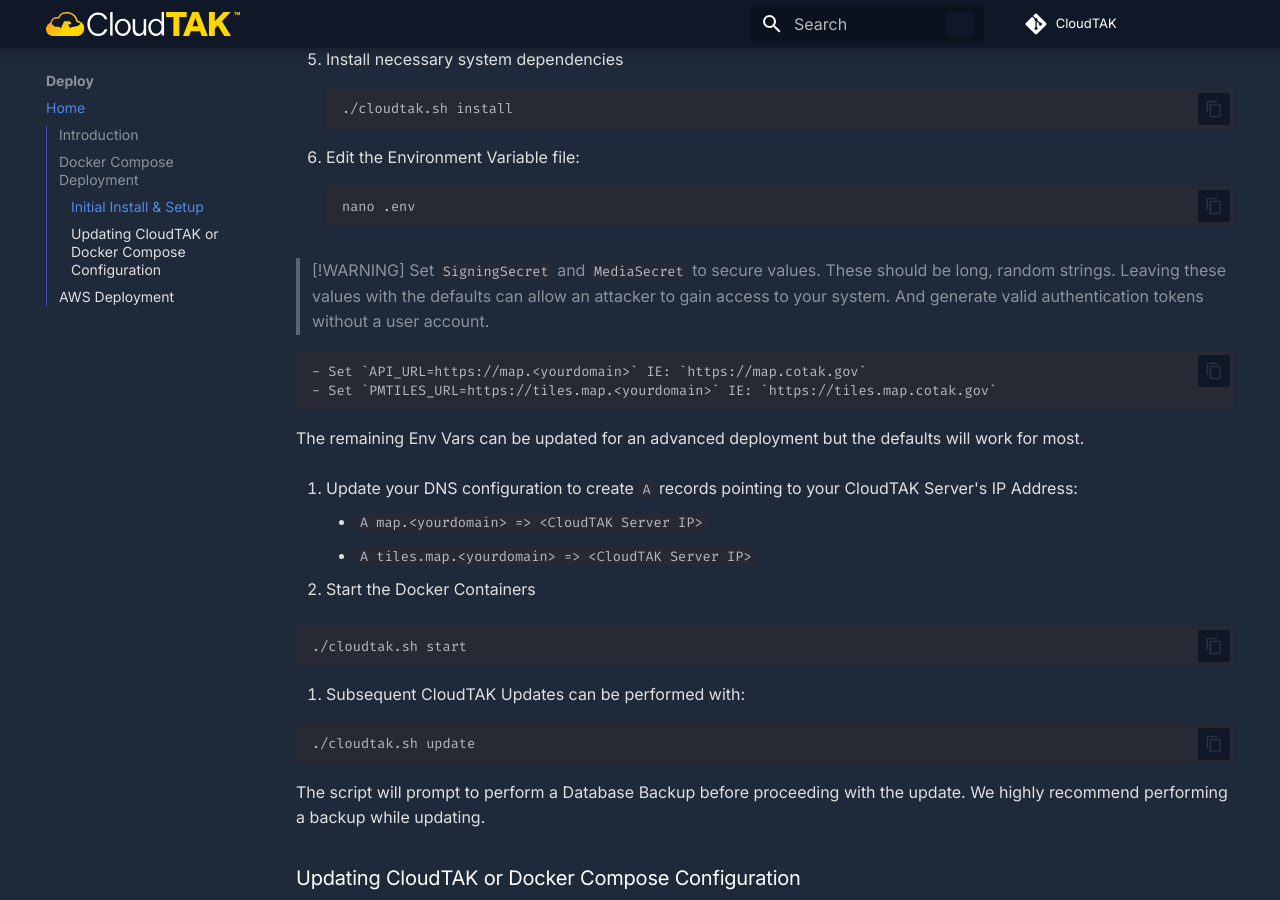
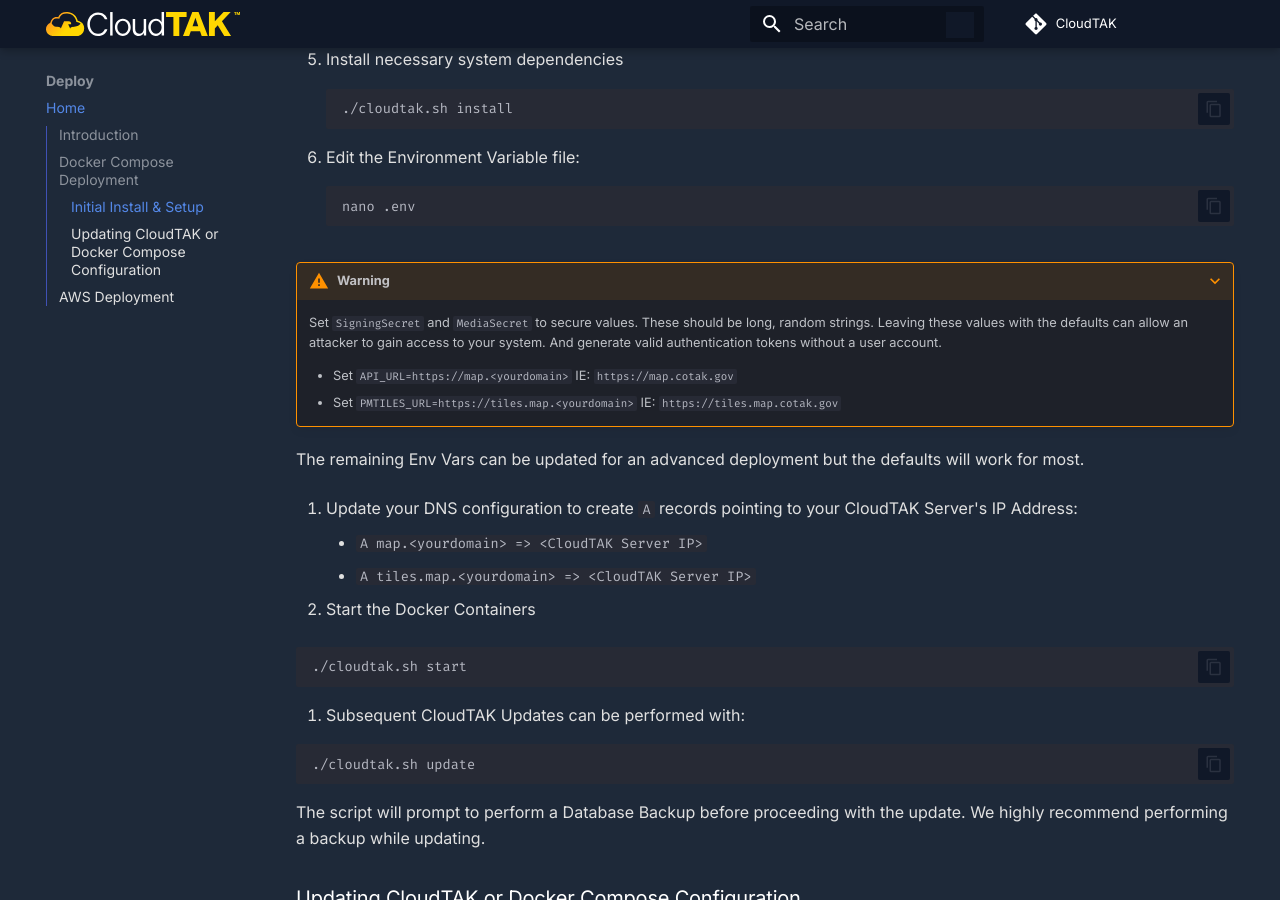
Before and after one commit to dfpc-coe/CloudTAK-Website, an MkDocs documentation site: the page built from docs/docs/deploy.md, in a window 1280 px wide and 900 px high, scrolled down 1103 px. Built offline with MkDocs 1.6.1 and Material for MkDocs 9.7.7, drawn with Linux system fonts in a browser that asks for light colours; comment, search, counter and statistics services are not loaded.

````diff
--- a/docs/docs/deploy.md
+++ b/docs/docs/deploy.md
@@ -57,10 +57,11 @@ Note: commands below assume Ubuntu
     nano .env
     ```
 
-> [!WARNING]
-> Set `SigningSecret` and `MediaSecret` to secure values. These should be long, random strings.
-> Leaving these values with the defaults can allow an attacker to gain access to your system.
-> And generate valid authentication tokens without a user account.
+???+ warning
+
+    Set `SigningSecret` and `MediaSecret` to secure values. These should be long, random strings.
+    Leaving these values with the defaults can allow an attacker to gain access to your system.
+    And generate valid authentication tokens without a user account.
 
     - Set `API_URL=https://map.<yourdomain>` IE: `https://map.cotak.gov`
     - Set `PMTILES_URL=https://tiles.map.<yourdomain>` IE: `https://tiles.map.cotak.gov`
````
